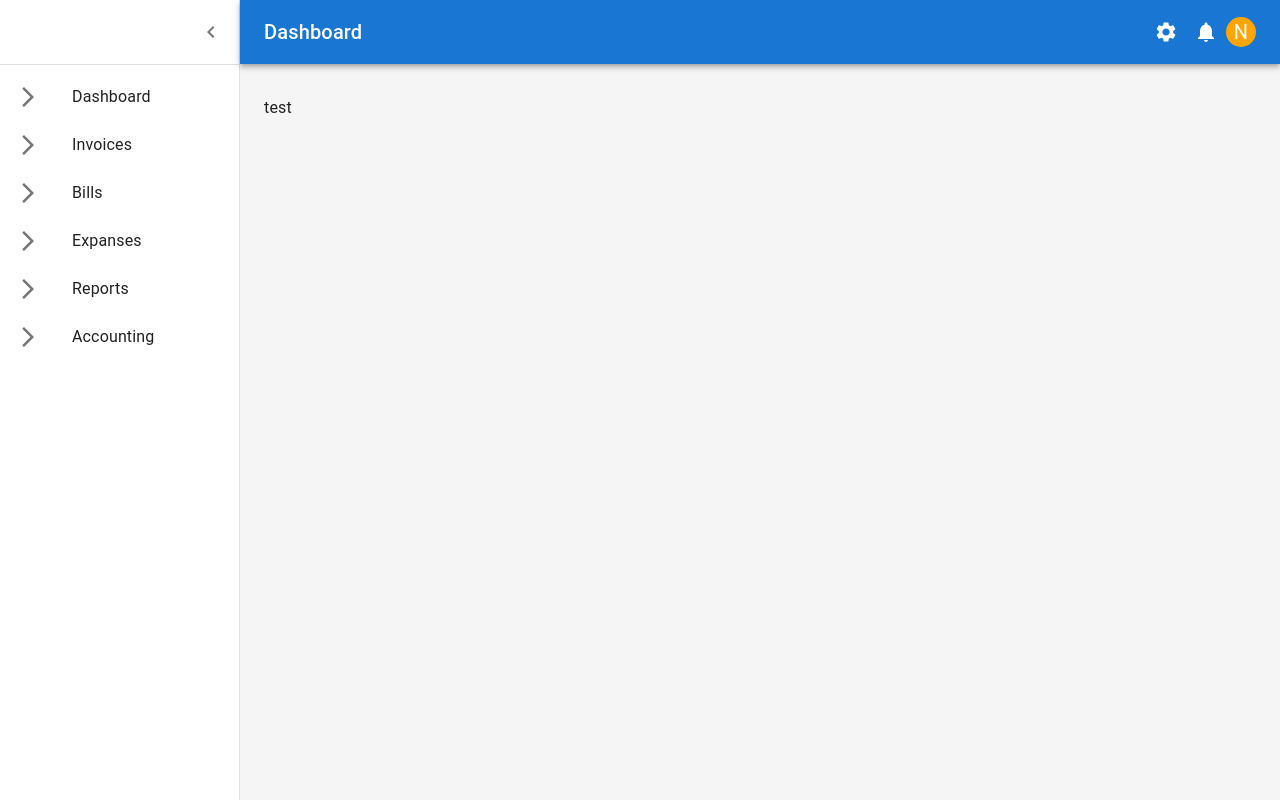
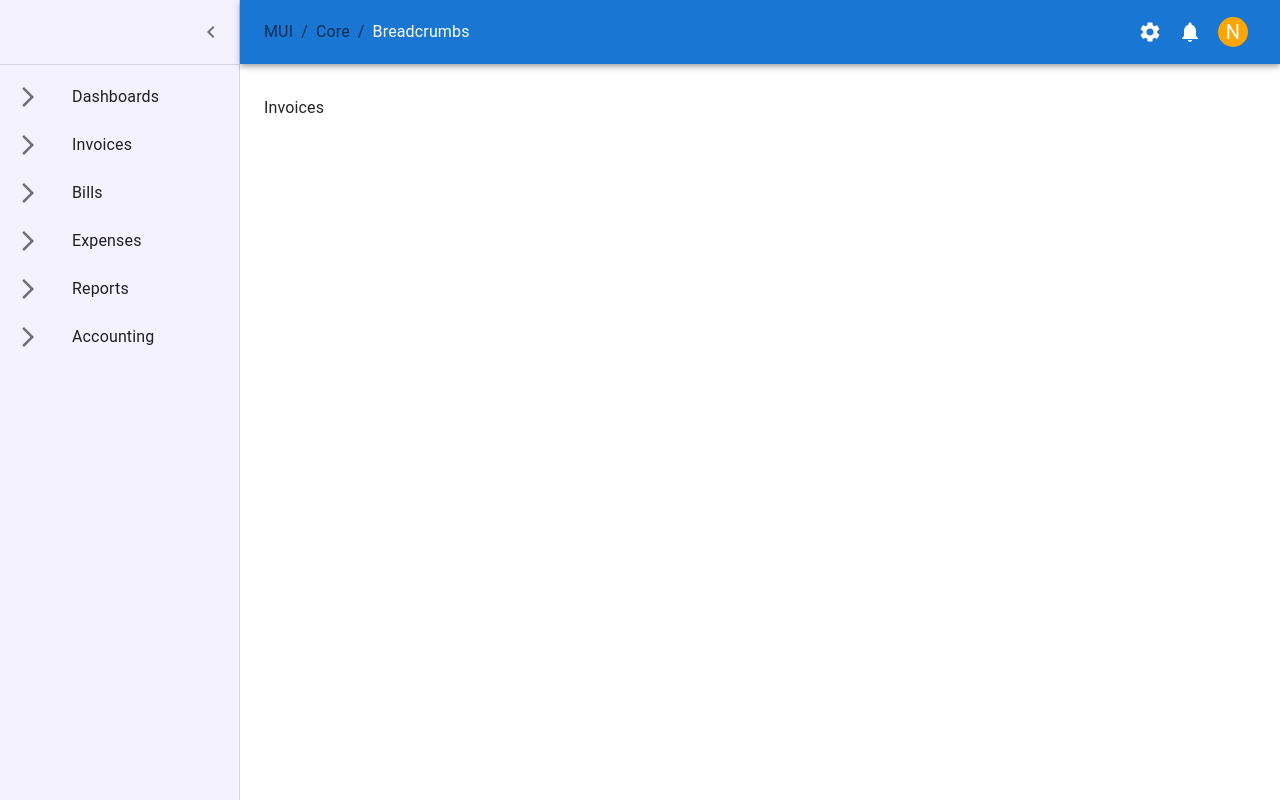
Before and after one commit to petreasil/accounting, a React (Vite) app in the folder accounting/: page /home/invoices in a window 1280 px wide. Built offline with nearby package versions, Linux system fonts and the light colour scheme; sample sign-in values are in the browser's storage.

Commit message:
route fix

```diff
--- a/accounting/src/components/mainlayout/AppContent.tsx
+++ b/accounting/src/components/mainlayout/AppContent.tsx
@@ -1,19 +1,31 @@
-import React from "react";
+import { loadPartialConfig } from "@babel/core";
+import { Container } from "@mui/system";
+import { Suspense } from "react";
+import { Route, Routes } from "react-router-dom";
+import { routes } from "../../routes";
 
 const AppContent = () => {
   return (
-  <div className="min-h-screen bg-gray-100">
-  <div className="p-4">
-    <div className="max-w-7xl mx-auto mt-4">
-      {/* Content goes here */}
-      <div className="bg-white p-4 rounded-lg">
-        <h2 className="text-2xl font-semibold">Content Title</h2>
-        <p>Content goes here.</p>
-      </div>
-    </div>
-
-  </div>
-  </div>;
+    <Container maxWidth="lg" sx={{ mt: 4, mb: 4 }}>
+      <Suspense fallback={<div>Loading ...</div>}>
+        <Routes>
+          {routes.map((route, idx) => {
+            return (
+              route.element && (
+                <Route
+                  key={idx}
+                  path={route.path}
+                  exact={route.exact}
+                  name={route.name}
+                  element={<route.element />}
+                />
+              )
+            );
+          })}
+        </Routes>
+      </Suspense>
+    </Container>
+  );
 };
 
 export default AppContent;
--- a/accounting/src/components/mainlayout/AppNavbar.tsx
+++ /dev/null
@@ -1,25 +0,0 @@
-import React from "react";
-
-const AppNavbar = ({ toggleDrawer, open }) => {
-  return (
-    <>
-      <div className="bg-gray-100">
-        <div className="p-4 flex items-center justify-between">
-          <button
-            onClick={toggleDrawer}
-            className={`px-2 py-1 rounded-lg bg-blue-500 text-white`}
-          >
-            Menu
-          </button>
-          <h1 className="text-2xl font-semibold">Dashboard</h1>
-          <div className="flex items-center">1</div>
-        </div>
-      </div>
-      <div className="p-4 bg-gray-100">
-        <div className="max-w-7xl mx-auto mt-4">test</div>
-      </div>
-    </>
-  );
-};
-
-export default AppNavbar;
--- a/accounting/src/components/mainlayout/AppSideBar.tsx
+++ b/accounting/src/components/mainlayout/AppSideBar.tsx
@@ -9,12 +9,16 @@ import ChevronLeftIcon from "@mui/icons-material/ChevronLeft";
 import {
   Avatar,
   Badge,
+  Breadcrumbs,
   Divider,
   IconButton,
+  Link,
   List,
   Toolbar,
 } from "@mui/material";
-import { mainListItems } from "./listItems";
+import ListItems from "./listItems";
+import { useAppDispatch } from "../../hooks/hooks";
+import { logOut } from "../../slice/authSlice";
 
 const drawerWidth: number = 240;
 
@@ -50,6 +54,7 @@ const Drawer = styled(MuiDrawer, {
       easing: theme.transitions.easing.sharp,
       duration: theme.transitions.duration.enteringScreen,
     }),
+    backgroundColor: "#f3f2fe",
     boxSizing: "border-box",
     ...(!open && {
       overflowX: "hidden",
@@ -64,7 +69,17 @@ const Drawer = styled(MuiDrawer, {
     }),
   },
 }));
+
+const listMenu = [
+  "Dashboards",
+  "Invoices",
+  "Bills",
+  "Expenses",
+  "Reports",
+  "Accounting",
+];
 const AppSideBar = ({ open, toggleDrawer }) => {
+  const dispatch = useAppDispatch();
   return (
     <>
       <AppBar position="absolute" open={open}>
@@ -92,7 +107,19 @@ const AppSideBar = ({ open, toggleDrawer }) => {
             noWrap
             sx={{ flexGrow: 1 }}
           >
-            Dashboard
+            <Breadcrumbs aria-label="breadcrumb">
+              <Link underline="hover" color="inherit" href="/">
+                MUI
+              </Link>
+              <Link
+                underline="hover"
+                color="inherit"
+                href="/material-ui/getting-started/installation/"
+              >
+                Core
+              </Link>
+              <Typography color="white">Breadcrumbs</Typography>
+            </Breadcrumbs>
           </Typography>
 
           <IconButton color="inherit">
@@ -105,7 +132,9 @@ const AppSideBar = ({ open, toggleDrawer }) => {
               <NotificationsIcon />
             </Badge>
           </IconButton>
-          <Avatar sx={{ bgcolor: "orange", width: 30, height: 30 }}>N</Avatar>
+          <IconButton color="inherit" onClick={() => dispatch(logOut())}>
+            <Avatar sx={{ bgcolor: "orange", width: 30, height: 30 }}>N</Avatar>
+          </IconButton>
         </Toolbar>
       </AppBar>
       <Drawer variant="permanent" open={open}>
@@ -122,7 +151,11 @@ const AppSideBar = ({ open, toggleDrawer }) => {
           </IconButton>
         </Toolbar>
         <Divider />
-        <List component="nav">{mainListItems}</List>
+        <List component="nav">
+          {listMenu.map((item) => (
+            <ListItems item={item} key={item} />
+          ))}
+        </List>
       </Drawer>
     </>
   );
--- a/accounting/src/components/mainlayout/MainLayout.tsx
+++ b/accounting/src/components/mainlayout/MainLayout.tsx
@@ -3,8 +3,8 @@ import { createTheme, ThemeProvider } from "@mui/material/styles";
 import CssBaseline from "@mui/material/CssBaseline";
 import Box from "@mui/material/Box";
 import Toolbar from "@mui/material/Toolbar";
-import Container from "@mui/material/Container";
 import AppSideBar from "./AppSideBar";
+import AppContent from "./AppContent";
 
 // TODO remove, this demo shouldn't need to reset the theme.
 const defaultTheme = createTheme();
@@ -24,19 +24,14 @@ export default function Dashboard() {
         <Box
           component="main"
           sx={{
-            backgroundColor: (theme) =>
-              theme.palette.mode === "light"
-                ? theme.palette.grey[100]
-                : theme.palette.grey[900],
+            backgroundColor: "white",
             flexGrow: 1,
             height: "100vh",
             overflow: "auto",
           }}
         >
           <Toolbar />
-          <Container maxWidth="lg" sx={{ mt: 4, mb: 4 }}>
-            test
-          </Container>
+          <AppContent />
         </Box>
       </Box>
     </ThemeProvider>
--- a/accounting/src/components/mainlayout/listItems.tsx
+++ b/accounting/src/components/mainlayout/listItems.tsx
@@ -3,44 +3,24 @@ import ListItemButton from "@mui/material/ListItemButton";
 import ListItemIcon from "@mui/material/ListItemIcon";
 import ListItemText from "@mui/material/ListItemText";
 import ArrowForwardIosIcon from "@mui/icons-material/ArrowForwardIos";
+import { useNavigate } from "react-router";
 
-export const mainListItems = (
+interface itemProps {
+  item: string;
+}
+
+const ListItems = ({ item }: itemProps) => {
+  const navigate = useNavigate();
+  return (
     <React.Fragment>
-    <ListItemButton>
+      <ListItemButton onClick={() => navigate(`/home/${item.toLowerCase()}`)}>
         <ListItemIcon>
           <ArrowForwardIosIcon />
         </ListItemIcon>
-      <ListItemText primary="Dashboard" />
-    </ListItemButton>
-    <ListItemButton>
-      <ListItemIcon>
-        <ArrowForwardIosIcon />
-      </ListItemIcon>
-      <ListItemText primary="Invoices" />
-    </ListItemButton>
-    <ListItemButton>
-      <ListItemIcon>
-        <ArrowForwardIosIcon />
-      </ListItemIcon>
-      <ListItemText primary="Bills" />
-    </ListItemButton>
-    <ListItemButton>
-      <ListItemIcon>
-        <ArrowForwardIosIcon />
-      </ListItemIcon>
-      <ListItemText primary="Expanses" />
-    </ListItemButton>
-    <ListItemButton>
-      <ListItemIcon>
-        <ArrowForwardIosIcon />
-      </ListItemIcon>
-      <ListItemText primary="Reports" />
-    </ListItemButton>
-    <ListItemButton>
-      <ListItemIcon>
-        <ArrowForwardIosIcon />
-      </ListItemIcon>
-      <ListItemText primary="Accounting" />
+        <ListItemText primary={item} />
       </ListItemButton>
     </React.Fragment>
   );
+};
+
+export default ListItems;
--- /dev/null
+++ b/accounting/src/pages/invoices/Invoices.tsx
@@ -0,0 +1,7 @@
+import React from "react";
+
+const Invoices = () => {
+  return <div>Invoices</div>;
+};
+
+export default Invoices;
--- a/accounting/src/pages/login/Login.tsx
+++ b/accounting/src/pages/login/Login.tsx
@@ -32,7 +32,7 @@ const Login = () => {
     valid: false,
   });
   const { email, password } = formData;
-  const { data, isLoading, isFetching, isSuccess, isError, error, refetch } =
+  const { data, isLoading, isFetching, isError, error, refetch } =
     useLoginQuery(formData, { skip });
   const onChange = (e: React.ChangeEvent<HTMLInputElement>) => {
     setFormData({ ...formData, [e.target.name]: e.target.value });
--- a/accounting/src/routes.ts
+++ b/accounting/src/routes.ts
@@ -1,5 +1,9 @@
 import React from "react";
 
 const Bills = React.lazy(() => import("./pages/bills/Bills"));
+const Invoices = React.lazy(() => import("./pages/invoices/Invoices"));
 
-export const routes = [{ path: "bills", name: "Bills", element: Bills }];
+export const routes = [
+  { path: "bills", name: "Bills", element: Bills },
+  { path: "invoices", name: "Invoices", element: Invoices },
+];
```
Lines whose indentation alone changed are shown as unchanged.
